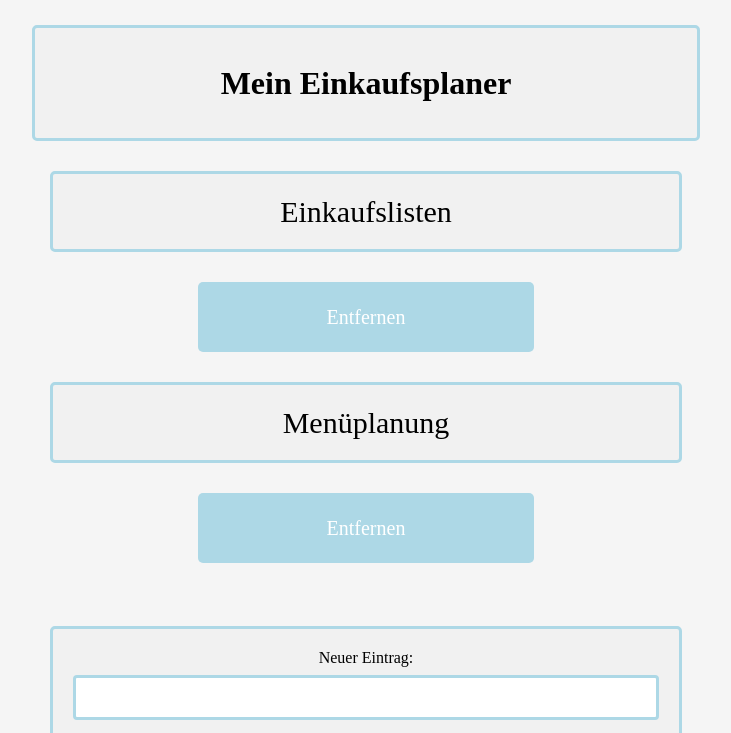
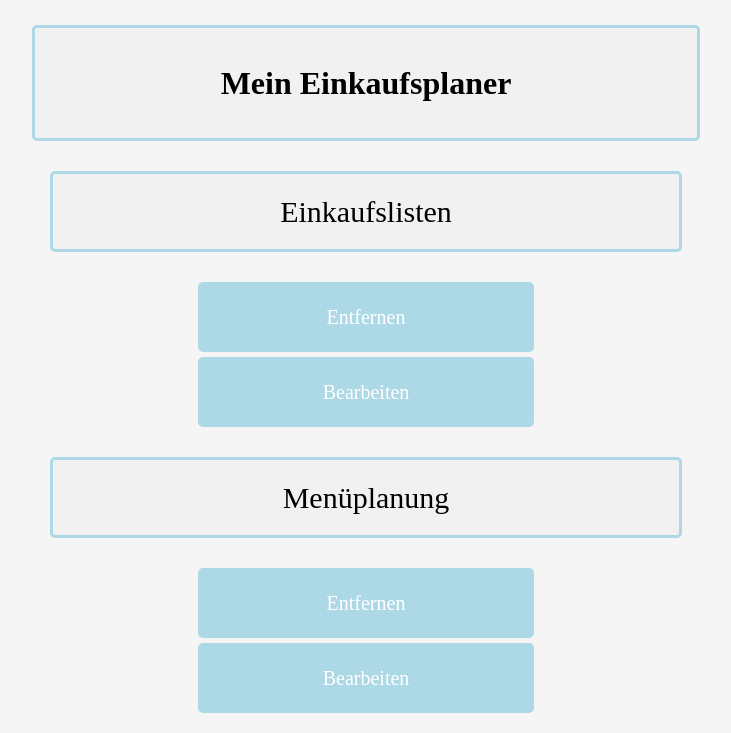
Before and after one commit to amonhaupt/Einkaufsplaner, a plain HTML site: page index.html in a window 1280 px wide. Both pictures are taken after a click on the button "Bearbeiten". Shown: the top 733 px of the page, without its empty margins (274-1005 px from the left). Drawn offline with Linux system fonts and the light colour scheme.

Commit message:
added edit function

```diff
--- a/script.js
+++ b/script.js
@@ -31,8 +31,10 @@ function renderPage0(pageID, parentID, previousParentID) {
         }) =>
         (output += `<div href="" onclick="return renderPage1(${ID}, ${ID}, ${ID})"><p class="pageEntries">${entry}</p></div>
             <div class="removeButton" onclick="removeContent(${ID}, ${ID}, ${ID})"><p>Entfernen</p></div>
+            <div class="editButton" onclick="editContent(${ID}, ${parentID}, ${previousParentID})"><p>Bearbeiten</p></div>
             `)
     )
+
     pageContainer.innerHTML = output;
     headerContainer.innerHTML = header;
     footerContainer.innerHTML = "";
@@ -71,6 +73,7 @@ function renderPage1(pageID, parentID, previousParentID) {
                 (output += `
                 <div ID=link1 href="" onclick="return renderPage2(${ID}, ${parentID}, ${previousParentID})"><p class="pageEntries">${entry}</p></div>
                 <div class="removeButton" onclick="removeContent(${ID}, ${parentID}, ${previousParentID})"><p>Entfernen</p></div>
+                <div class="editButton" onclick="editContent(${ID}, ${parentID}, ${previousParentID})"><p>Bearbeiten</p></div>
             `)
             }
         }
@@ -125,7 +128,8 @@ function renderPage2(pageID, parentID, previousParentID) {
                 (output += `
                 <div ID=link1 href="" onclick="return show_page2(${ID}, ${parentID}, ${previousParentID})"><p class="pageEntries">${entry}</p></div>
                 <div class="removeButton" onclick="removeContent(${ID}, ${parentID}, ${previousParentID})"><p>Entfernen</p></div>
-            `) // remove link to page
+
+            `) // remove link to page -- >> <div class="editButton" onclick="editContent(${ID}, ${parentID}, ${previousParentID})"><p>Bearbeiten</p></div>
             }
         }
     )
@@ -183,7 +187,7 @@ function addContentAdder() {
                 Neuer Eintrag: <input type="text" name="fname" id="entryInput">
                 <input type="button" onclick="addContent()" value="Hinzufügen">
                 Einträge Bearbeiten:
-                <input id="editButton "type="button" onclick="editContent()" value="Bearbeiten">
+                <input id="showEditButton "type="button" onclick="showEditContent()" value="Bearbeiten">
                 </form>`;
     contentAdder.innerHTML = output;
 }
@@ -276,9 +280,10 @@ function loadContent(ID) {
     }
 }
 
-function editContent() {
-    console.log("editContent");
+function showEditContent() {
+    console.log("showEditContent()");
     document.querySelectorAll(".removeButton").forEach(element => element.style.display = "block");
+    document.querySelectorAll(".editButton").forEach(element => element.style.display = "block");
     // document.querySelector("#editButton").value = "Bestätigen";
     // page0Content.splice(0, 1);
     // console.log(page0Content)
@@ -286,7 +291,7 @@ function editContent() {
 }
 
 function removeContent(inputID, inputParentID, inputPreviousParentID) {
-    console.log("removeContent");
+    console.log("removeContent()");
     if (currentPage == 0) {
         let elementToRemove = page0Content.findIndex(x => x.ID === inputID);
         page0Content.splice(elementToRemove, 1);
@@ -317,3 +322,20 @@ function removeContent(inputID, inputParentID, inputPreviousParentID) {
         renderPage0(inputID, inputParentID, inputPreviousParentID);
     }
 }
+
+function editContent(inputID, inputParentID, inputPreviousParentID) {
+    console.log("editContent()");
+    var editInput = prompt("Neuen Namen eintragen:", "Neuer Name");
+
+    if (currentPage == 0) {
+        page0Content[inputID].entry = editInput;
+        saveContent(page0Content, 0);
+        renderPage0(inputID, inputParentID, inputPreviousParentID);
+    }
+
+    if (currentPage == 1) {
+        page1Content[inputID].entry = editInput;
+        saveContent(page1Content, 1);
+        renderPage1(inputID, inputParentID, inputPreviousParentID);
+    }
+}
--- a/style.css
+++ b/style.css
@@ -56,7 +56,8 @@ form {
     padding: 20px;
 }
 
-input[type=text], select {
+input[type=text],
+select {
     width: 100%;
     padding: 12px 20px;
     margin: 8px 0;
@@ -66,7 +67,8 @@ input[type=text], select {
     box-sizing: border-box;
 }
 
-input[type=text], focus {
+input[type=text],
+focus {
     border: 3px solid lightblue;
 }
 
@@ -89,7 +91,7 @@ input[type=button] {
 .removeButton {
     display: none;
     width: 100px;
-    background-color: rgba(0,0,0,0.5);
+    background-color: rgba(0, 0, 0, 0.5);
     z-index: 2;
     border-radius: 5px;
     border: none;
@@ -107,3 +109,26 @@ input[type=button] {
 .removeButton:hover {
     background-color: lightskyblue;
 }
+
+.editButton {
+    display: none;
+    width: 100px;
+    background-color: rgba(0, 0, 0, 0.5);
+    z-index: 2;
+    border-radius: 5px;
+    border: none;
+    padding: 5px 10px;
+    color: white;
+    background-color: lightblue;
+    line-height: 20px;
+    font-size: 20px;
+    cursor: pointer;
+    margin: auto;
+    margin-top: 5px;
+    width: 50%;
+    text-align: center;
+}
+
+.editButton:hover {
+    background-color: lightskyblue;
+}
```
Lines whose indentation alone changed are shown as unchanged.
